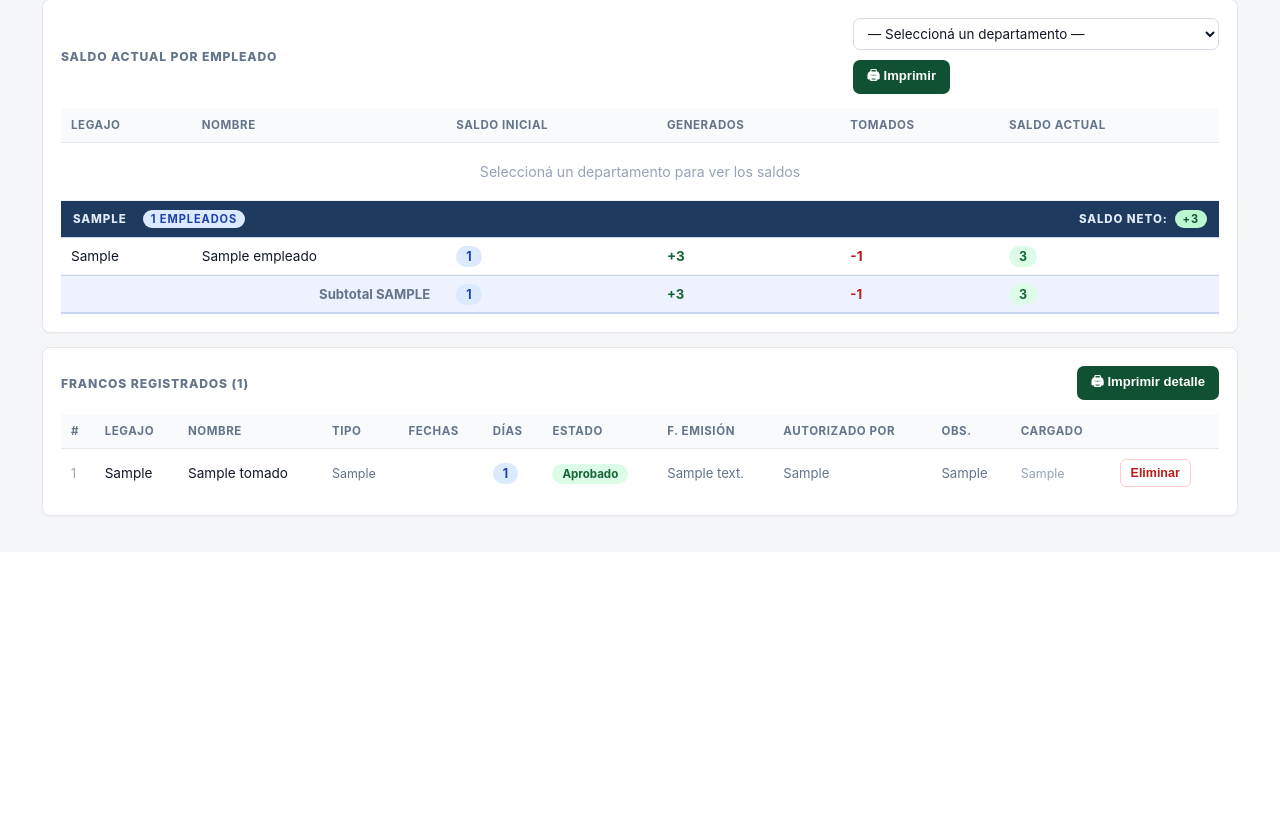
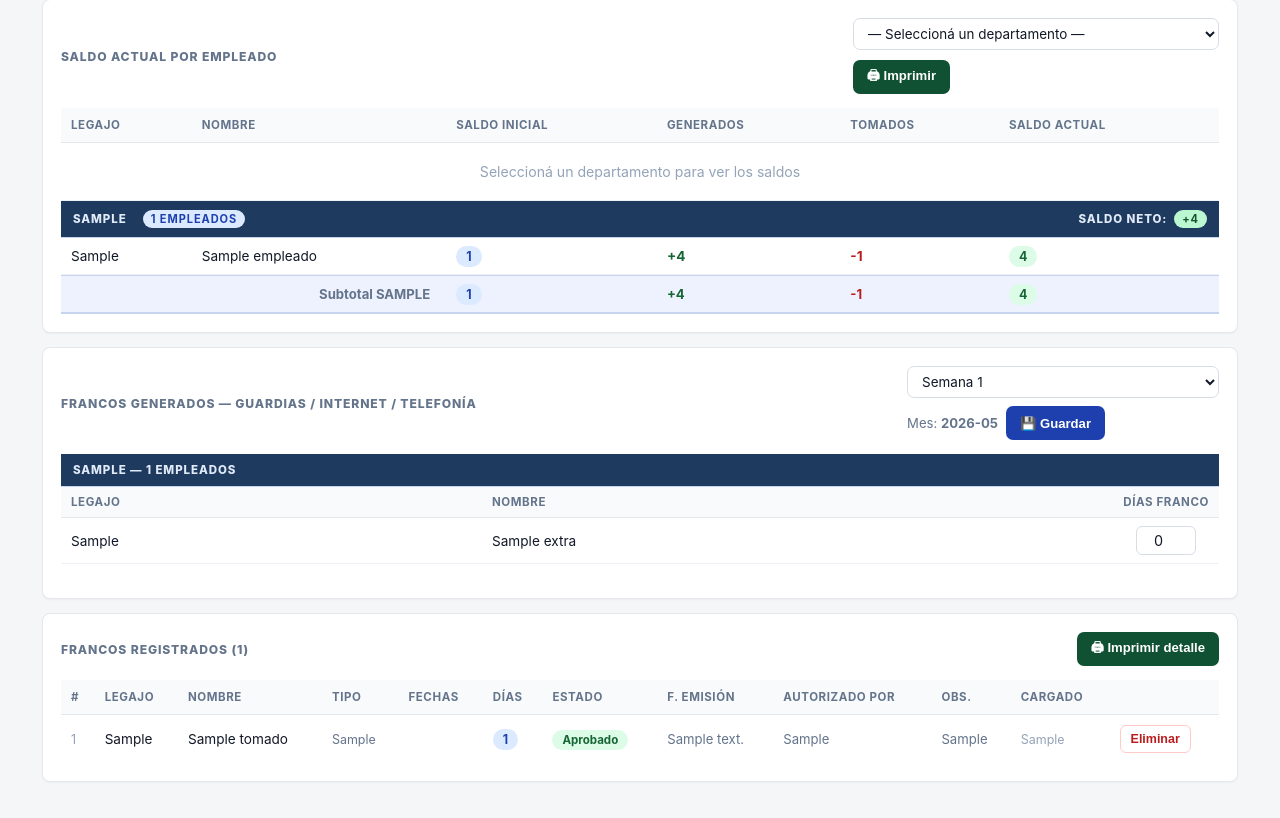
Before and after one commit to CMLAPAZ/HorasExtrasRelojCoop, a Flask app: page /francos in a window 1280 px wide. Shown: the part 421-1239 px from the top of the page. Before the commit the page ends 939 px from the top, so only its background shows below. Run offline with Flask 3, Linux system fonts and the light colour scheme; the visitor is signed in with stand-in values (Sample User, id 1); tables that the repository leaves empty hold one stand-in row (values such as "Sample post").

Commit message:
Carga semanal de francos manuales para Guardias/Internet/Telefonía
- Nueva tabla francos_semana_manual (UNIQUE por legajo+semana+mes)
- Ruta POST /francos/guardar-manual-semana
- _calcular_saldos() incluye gen_manual_sem
- francos.html: formulario por semana/mes con empleados de empleados_extra, inputs pre-cargados con valores guardados, JS actualiza al cambiar semana

Co-Authored-By: Claude Sonnet 4.6 <noreply@anthropic.com>

```diff
--- a/servidor.py
+++ b/servidor.py
@@ -173,6 +173,19 @@ def _init_db():
             )
         """)
         conn.execute("""
+            CREATE TABLE IF NOT EXISTS francos_semana_manual (
+                id           INTEGER PRIMARY KEY AUTOINCREMENT,
+                legajo       TEXT NOT NULL,
+                nombre       TEXT NOT NULL,
+                departamento TEXT NOT NULL DEFAULT '',
+                semana_num   INTEGER NOT NULL,
+                mes          TEXT NOT NULL DEFAULT '',
+                dias         INTEGER NOT NULL DEFAULT 0,
+                guardado_en  TEXT DEFAULT '',
+                UNIQUE(legajo, semana_num, mes)
+            )
+        """)
+        conn.execute("""
             CREATE TABLE IF NOT EXISTS francos_cierre_detalle (
                 id            INTEGER PRIMARY KEY AUTOINCREMENT,
                 periodo_id    INTEGER NOT NULL,
@@ -2206,12 +2219,13 @@ def _calcular_saldos():
         gen_periodos = {r["legajo"]: (r["total"] or 0) for r in conn.execute("SELECT legajo, SUM(francos) as total FROM periodo_empleados GROUP BY legajo")}
         gen_manual   = {r["legajo"]: (r["total"] or 0) for r in conn.execute("SELECT legajo, SUM(dias) as total FROM francos_generados GROUP BY legajo")}
         gen_parcial  = {r["legajo"]: (r["total"] or 0) for r in conn.execute("SELECT legajo, SUM(dias) as total FROM francos_semana_parcial GROUP BY legajo")}
+        gen_manual_sem = {r["legajo"]: (r["total"] or 0) for r in conn.execute("SELECT legajo, SUM(dias) as total FROM francos_semana_manual GROUP BY legajo")}
         tomados      = {r["legajo"]: (r["total"] or 0) for r in conn.execute("SELECT legajo, SUM(dias) as total FROM francos_tomados GROUP BY legajo")}
     resultado = []
     for emp in _empleados_conocidos():
         leg = emp["legajo"]
         si  = iniciales.get(leg, 0)
-        gen = gen_periodos.get(leg, 0) + gen_manual.get(leg, 0) + gen_parcial.get(leg, 0)
+        gen = gen_periodos.get(leg, 0) + gen_manual.get(leg, 0) + gen_parcial.get(leg, 0) + gen_manual_sem.get(leg, 0)
         tom = tomados.get(leg, 0)
         resultado.append({
             "legajo":       leg,
@@ -2436,11 +2450,32 @@ def francos():
         "tomados":   sum(g["total_tomados"]   for g in saldos_por_depto_f),
         "actual":    sum(g["total_actual"]    for g in saldos_por_depto_f),
     }
+    # Deptos manuales con valores guardados por semana/mes
+    mes_actual = datetime.now().strftime("%Y-%m")
+    with _get_db() as conn:
+        emps_extra = conn.execute(
+            "SELECT legajo, nombre, departamento FROM empleados_extra WHERE activo=1 ORDER BY departamento, CAST(legajo AS INTEGER)"
+        ).fetchall()
+        manual_guardados = {}
+        for r in conn.execute(
+            "SELECT legajo, semana_num, dias FROM francos_semana_manual WHERE mes=?", (mes_actual,)
+        ):
+            manual_guardados.setdefault(str(r["legajo"]), {})[r["semana_num"]] = r["dias"]
+    deptos_manuales = {}
+    for e in emps_extra:
+        dep = e["departamento"] or "Sin departamento"
+        deptos_manuales.setdefault(dep, []).append({
+            "legajo": e["legajo"], "nombre": e["nombre"],
+            "semanas": manual_guardados.get(str(e["legajo"]), {})
+        })
+    deptos_manuales_list = [{"departamento": k, "empleados": v} for k, v in sorted(deptos_manuales.items())]
     return render_template("francos.html",
                            registros=registros,
                            saldos_por_depto=saldos_por_depto_f,
                            total_general=total_general_f,
-                           empleados_grupos=empleados_grupos)
+                           empleados_grupos=empleados_grupos,
+                           deptos_manuales=deptos_manuales_list,
+                           mes_actual=mes_actual)
 
 
 @app.route("/francos/saldos")
@@ -2636,6 +2671,33 @@ def francos_eliminar(fid):
     return redirect(url_for("francos"))
 
 
+@app.route("/francos/guardar-manual-semana", methods=["POST"])
+def francos_guardar_manual_semana():
+    if not _autenticado(): return jsonify({"error": "No autorizado"}), 401
+    semana_num = int(request.form.get("semana_num", 0))
+    mes        = request.form.get("mes", "").strip()
+    if not semana_num or not mes:
+        return jsonify({"error": "Semana y mes son requeridos"}), 400
+    ahora = datetime.now().isoformat(timespec="seconds")
+    guardados = 0
+    with _get_db() as conn:
+        emps = conn.execute(
+            "SELECT legajo, nombre, departamento FROM empleados_extra WHERE activo=1"
+        ).fetchall()
+        for emp in emps:
+            key = f"dias_{emp['legajo']}"
+            val = request.form.get(key, "").strip()
+            dias = int(val) if val.isdigit() else 0
+            conn.execute("""
+                INSERT INTO francos_semana_manual (legajo, nombre, departamento, semana_num, mes, dias, guardado_en)
+                VALUES (?,?,?,?,?,?,?)
+                ON CONFLICT(legajo, semana_num, mes) DO UPDATE SET dias=excluded.dias, guardado_en=excluded.guardado_en
+            """, (emp["legajo"], emp["nombre"], emp["departamento"] or "", semana_num, mes, dias, ahora))
+            guardados += 1
+        conn.commit()
+    return jsonify({"ok": True, "guardados": guardados})
+
+
 # ═══════════════════════════════════════════════
 # CONFIGURACION DE EMAIL
 # ═══════════════════════════════════════════════
--- a/templates/francos.html
+++ b/templates/francos.html
@@ -268,6 +268,60 @@
 </div>
 {% endif %}
 
+<!-- Francos manuales por semana -->
+{% if deptos_manuales %}
+<div class="card no-print">
+  <div class="card-header">
+    <div class="card-title-inline">Francos generados — Guardias / Internet / Telefonía</div>
+    <div style="display:flex;gap:8px;align-items:center;flex-wrap:wrap">
+      <select id="sel-semana-manual" title="Semana" onchange="actualizarInputsSemana()" style="padding:6px 10px;font-size:.84rem;border:1px solid #d7dde5;border-radius:7px">
+        <option value="1">Semana 1</option>
+        <option value="2">Semana 2</option>
+        <option value="3">Semana 3</option>
+        <option value="4">Semana 4</option>
+        <option value="5">Semana 5</option>
+      </select>
+      <span style="font-size:.82rem;color:#64748b">Mes: <strong>{{ mes_actual }}</strong></span>
+      <button type="button" class="btn-print-f" onclick="guardarManualSemana()" style="background:#1e40af">💾 Guardar</button>
+    </div>
+  </div>
+
+  {% for grupo in deptos_manuales %}
+  <div style="margin-bottom:16px">
+    <div class="depto-header-f">{{ grupo.departamento | upper }} — {{ grupo.empleados | length }} empleados</div>
+    <table style="width:100%;border-collapse:separate;border-spacing:0;font-size:.85rem">
+      <thead>
+        <tr>
+          <th style="background:#f8fafc;text-align:left;padding:8px 10px;color:#64748b;font-size:.72rem;text-transform:uppercase;border-bottom:1px solid #e5e7eb">Legajo</th>
+          <th style="background:#f8fafc;text-align:left;padding:8px 10px;color:#64748b;font-size:.72rem;text-transform:uppercase;border-bottom:1px solid #e5e7eb">Nombre</th>
+          <th style="background:#f8fafc;text-align:center;padding:8px 10px;color:#64748b;font-size:.72rem;text-transform:uppercase;border-bottom:1px solid #e5e7eb;width:80px">Días Franco</th>
+        </tr>
+      </thead>
+      <tbody>
+        {% for e in grupo.empleados %}
+        <tr>
+          <td style="padding:8px 10px;border-bottom:1px solid #eef2f7">{{ e.legajo }}</td>
+          <td style="padding:8px 10px;border-bottom:1px solid #eef2f7">{{ e.nombre }}</td>
+          <td style="padding:8px 10px;border-bottom:1px solid #eef2f7;text-align:center">
+            <input type="number" min="0" max="7" id="dias_{{ e.legajo }}"
+                   data-legajo="{{ e.legajo }}"
+                   data-sem1="{{ e.semanas.get(1, 0) }}"
+                   data-sem2="{{ e.semanas.get(2, 0) }}"
+                   data-sem3="{{ e.semanas.get(3, 0) }}"
+                   data-sem4="{{ e.semanas.get(4, 0) }}"
+                   data-sem5="{{ e.semanas.get(5, 0) }}"
+                   value="{{ e.semanas.get(1, 0) }}"
+                   style="width:60px;text-align:center;padding:5px;border:1px solid #d7dde5;border-radius:6px;font-size:.9rem">
+          </td>
+        </tr>
+        {% endfor %}
+      </tbody>
+    </table>
+  </div>
+  {% endfor %}
+</div>
+{% endif %}
+
 <!-- Listado -->
 <div class="card card-registros-f">
   <div class="card-header">
@@ -406,6 +460,34 @@ function filtrarDeptoFrancos() {
   if (btn) { btn.style.display = 'inline-flex'; btn.href = '/francos/saldos/exportar?depto=' + encodeURIComponent(dep); }
 }
 
+function actualizarInputsSemana() {
+  const sem = parseInt(document.getElementById('sel-semana-manual').value);
+  document.querySelectorAll('[data-legajo]').forEach(inp => {
+    inp.value = inp.dataset['sem' + sem] || 0;
+  });
+}
+
+async function guardarManualSemana() {
+  const sem = document.getElementById('sel-semana-manual').value;
+  const mes = '{{ mes_actual }}';
+  const fd  = new FormData();
+  fd.append('semana_num', sem);
+  fd.append('mes', mes);
+  document.querySelectorAll('[data-legajo]').forEach(inp => {
+    fd.append('dias_' + inp.dataset.legajo, inp.value || 0);
+  });
+  try {
+    const res  = await fetch('/francos/guardar-manual-semana', { method: 'POST', body: fd });
+    const data = await res.json();
+    if (data.error) { alert('Error: ' + data.error); return; }
+    // actualizar data-sem para reflejar lo guardado
+    document.querySelectorAll('[data-legajo]').forEach(inp => {
+      inp.dataset['sem' + sem] = inp.value;
+    });
+    alert(`✓ Francos semana ${sem} (${mes}) guardados.`);
+  } catch(ex) { alert('Error de conexión.'); }
+}
+
 function imprimirDetalleFrancos() {
   document.body.classList.add('print-detalle');
   window.print();
```
